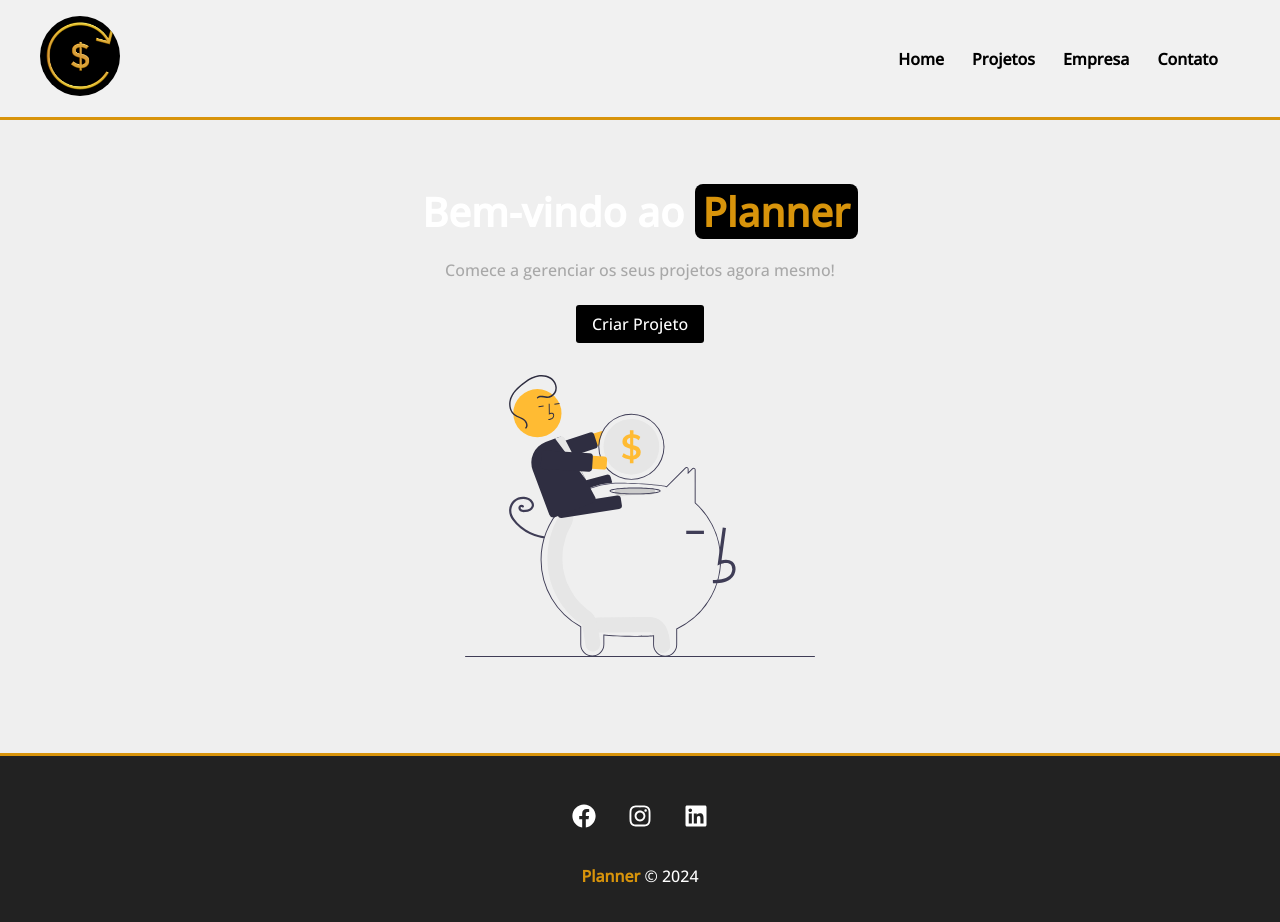
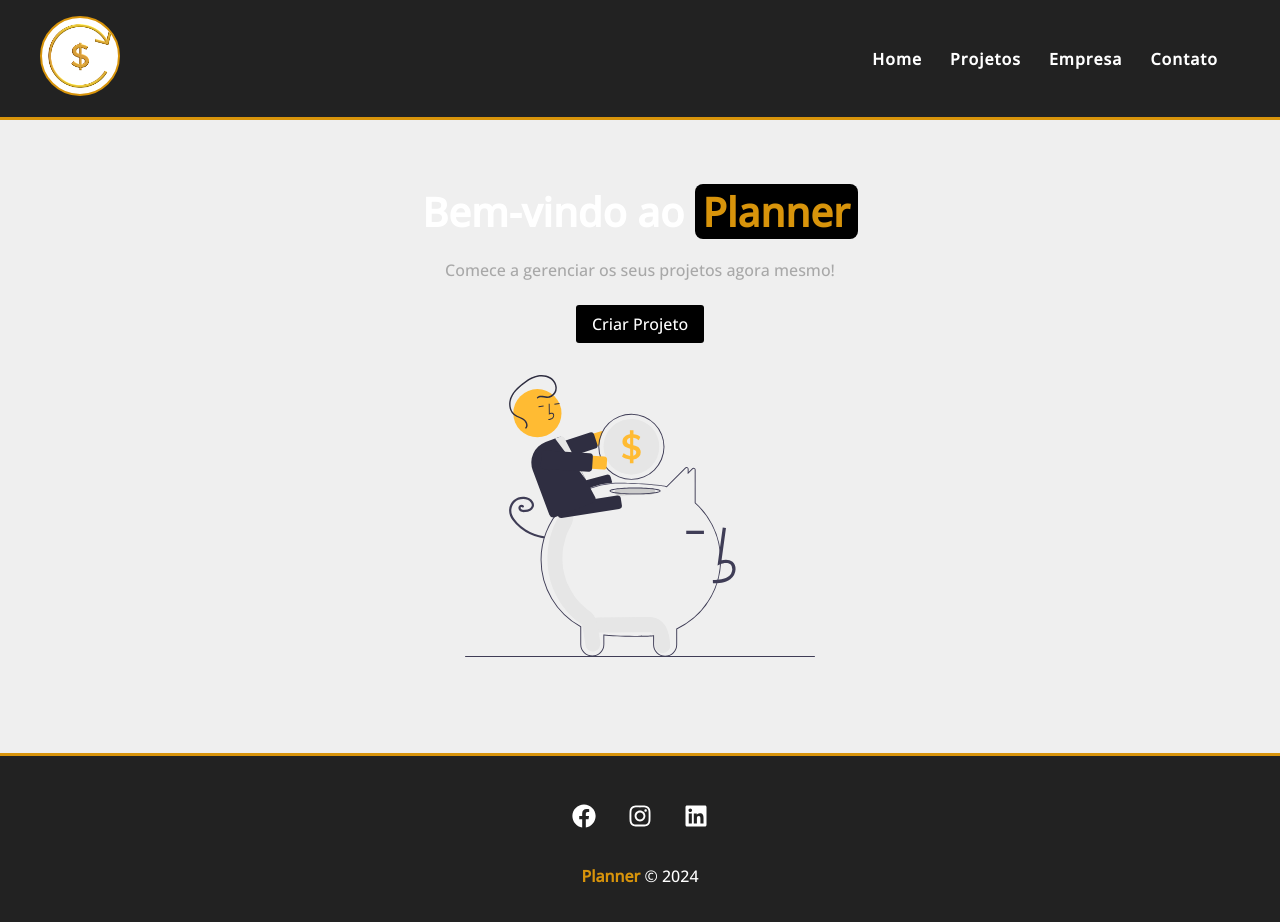
Before and after one commit to Victor87dev/projeto-planner, a React (Vite) app in the folder projeto-costs/: page / in a window 1280 px wide. Shown: the top 922 px of the page. Built offline with nearby package versions, Linux system fonts and the light colour scheme.

Commit message:
perf: mudanças na cor da navbar

```diff
--- a/projeto-costs/src/components/layout/Navbar.module.css
+++ b/projeto-costs/src/components/layout/Navbar.module.css
@@ -1,7 +1,7 @@
 .navbar{
     display: flex;
     justify-content: space-between;
-    background-color: #f1f1f1;
+    background-color: #222;
     padding: 1em;
     border-bottom: 3px solid #d8940b;
 }
@@ -23,23 +23,24 @@
 }
 
 .item a {
-    color: #000000;
+    color: #ffffff;
     text-decoration: none;
     transition: 0.8s;
     border-radius: 8px;
     padding: 6px;
     font-weight: bold;
+    letter-spacing: 1px;
 }
 
 .item a:hover{
-  background-color: #000000;
-  color: #d8940b;
-  font-weight: bold;
+  background-color: #ffffff;
+  color: #000000;
 }
 
 .img_item{
     width: 80px;
     height: 80px;
-    background-color: #000000;
+    background-color: #ffffff;
     border-radius: 50px;
+    border: 2px solid #d8940b;
 }
```
